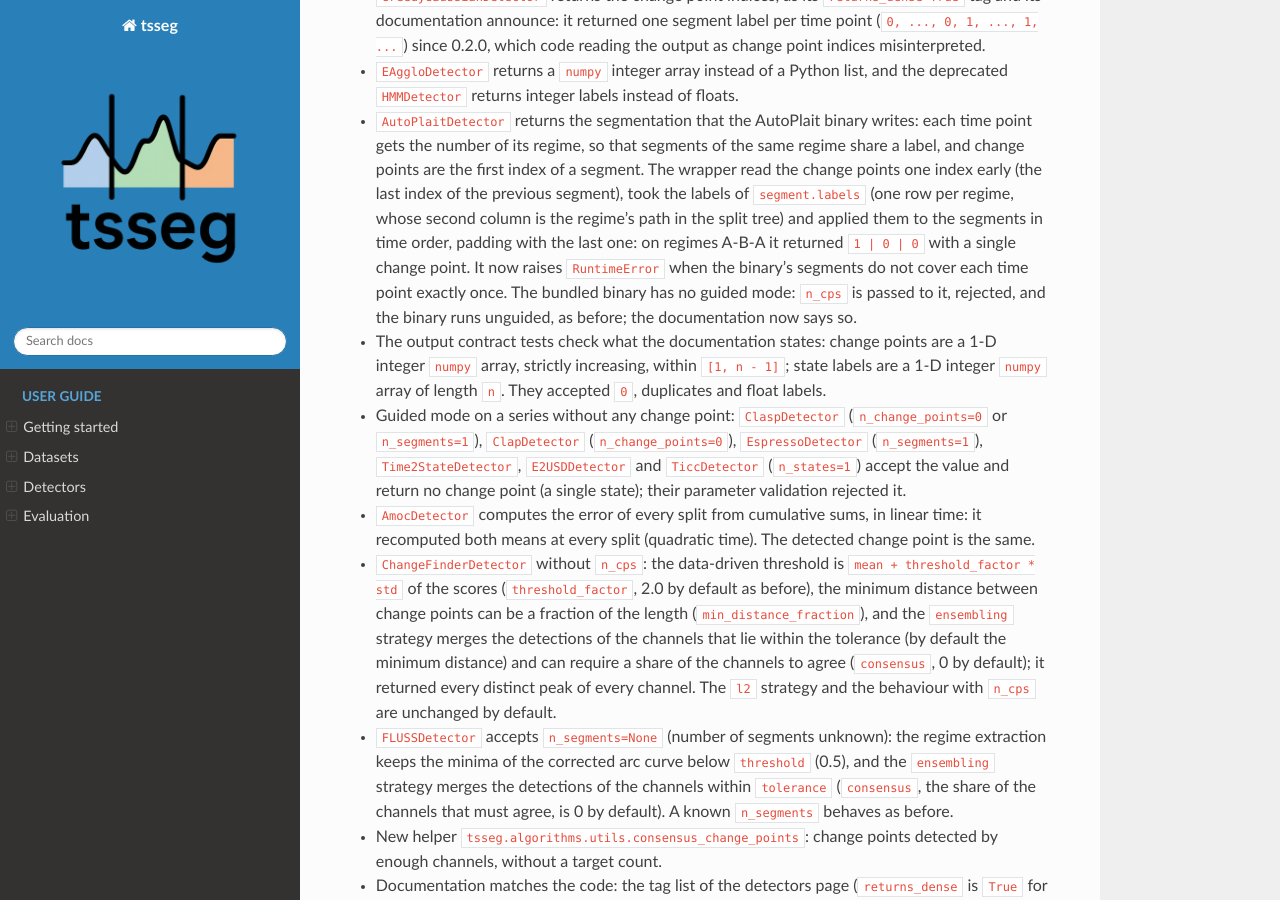
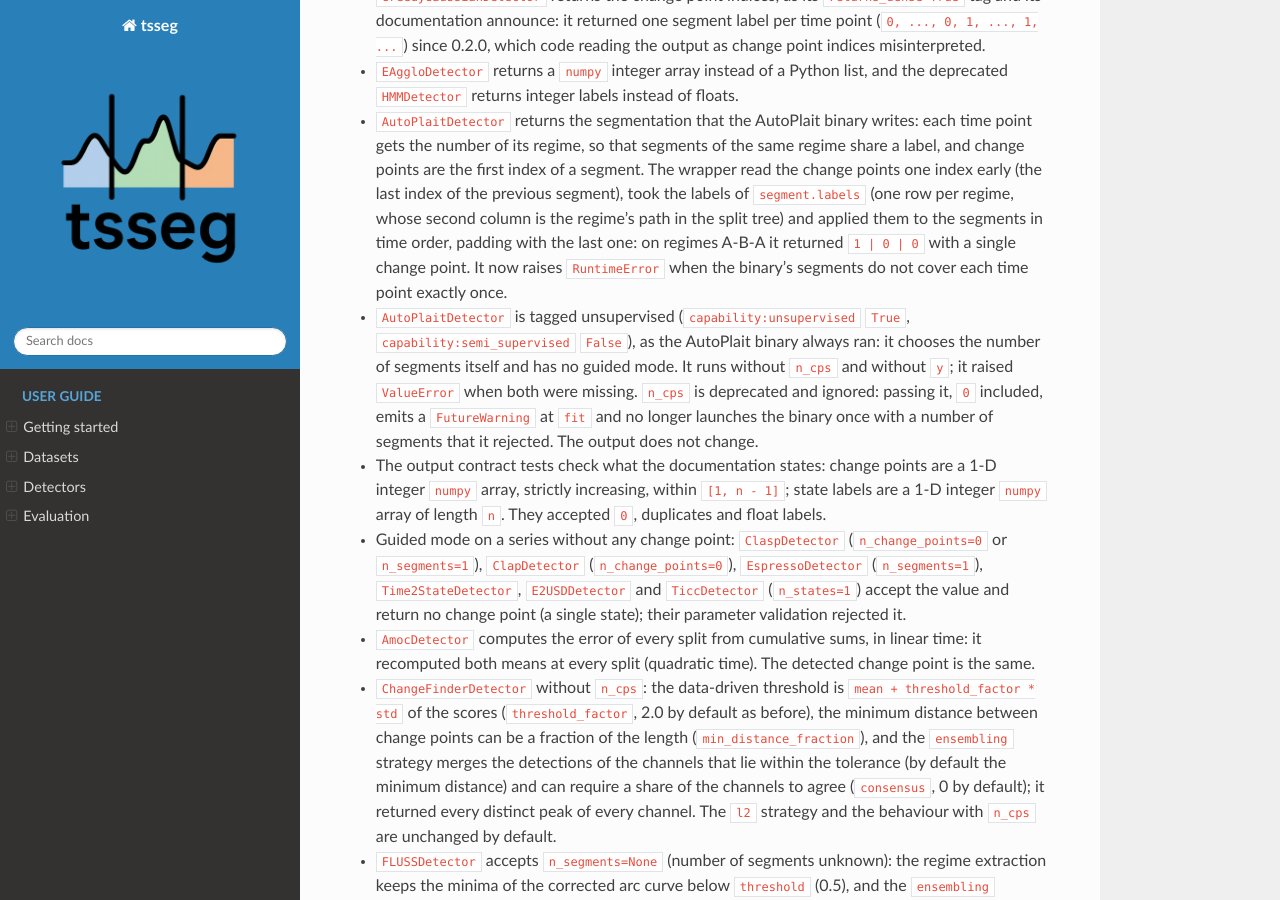
Before and after one commit to fchavelli/tsseg, a Sphinx documentation site: the page built from docs/changelog.rst, in a window 1280 px wide and 900 px high, scrolled down 454 px. Built offline with Sphinx 7.4.7 and the Read the Docs theme 3.1.0, drawn with Linux system fonts in a browser that asks for light colours.

Commit message:
fix(autoplait): tag the detector unsupervised and deprecate n_cps (#34)
The AutoPlait binary chooses the number of segments itself and has no
guided mode: the wrapper passed n_cps on a command line that the binary
rejected, then ran it unguided. The detector was nevertheless tagged
semi-supervised only and raised ValueError without n_cps or y, so a
benchmark harness could not run it in unsupervised mode.

Tag it capability:unsupervised and not capability:semi_supervised, drop
the ValueError, and deprecate n_cps: it is still accepted (0 included,
since a guided harness passes the true count) but ignored, with a
FutureWarning at fit, and the binary is no longer launched first with
the rejected command line. Labels are unchanged (identical on the nine
MoCap trials of load_mocap).

Co-authored-by: fchavelli <fchavelli@users.noreply.github.com>

```diff
--- a/docs/changelog.rst
+++ b/docs/changelog.rst
@@ -40,9 +40,16 @@ Unreleased
   applied them to the segments in time order, padding with the last one: on
   regimes A-B-A it returned ``1 | 0 | 0`` with a single change point. It now
   raises ``RuntimeError`` when the binary's segments do not cover each time
-  point exactly once. The bundled binary has no guided mode: ``n_cps`` is
-  passed to it, rejected, and the binary runs unguided, as before; the
-  documentation now says so.
+  point exactly once.
+
+* ``AutoPlaitDetector`` is tagged unsupervised (``capability:unsupervised``
+  ``True``, ``capability:semi_supervised`` ``False``), as the AutoPlait binary
+  always ran: it chooses the number of segments itself and has no guided mode.
+  It runs without ``n_cps`` and without ``y``; it raised ``ValueError`` when
+  both were missing. ``n_cps`` is deprecated and ignored: passing it, ``0``
+  included, emits a ``FutureWarning`` at ``fit`` and no longer launches the
+  binary once with a number of segments that it rejected. The output does not
+  change.
 
 * The output contract tests check what the documentation states: change
   points are a 1-D integer ``numpy`` array, strictly increasing, within
```
Also changed, not shown: docs/detectors/autoplait.rst (+6 -5 lines), tsseg/algorithms/autoplait/README.md, 4 other files.
